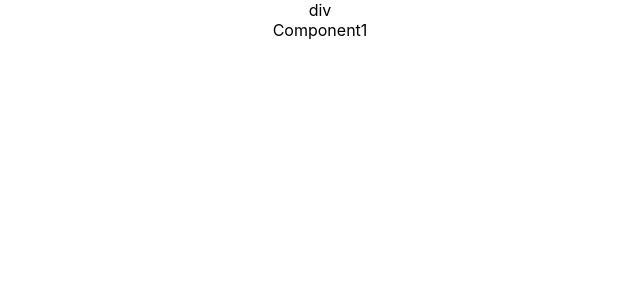
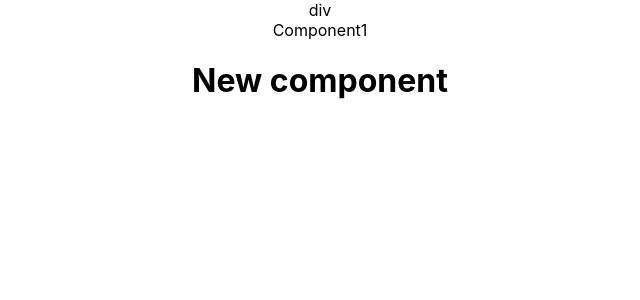
Before and after one commit to Renoy37/demo, a React (Create React App) app: page / in a window 1280 px wide. Shown: the top 300 px of the page, without its empty margins (320-960 px from the left). Built offline with nearby package versions, Linux system fonts and the light colour scheme.

Commit message:
New Done

```diff
--- a/src/components/Component1.js
+++ b/src/components/Component1.js
@@ -1,7 +1,12 @@
 import React from "react";
 
 function Component1() {
-  return <div>Component1</div>;
+  return (
+    <div>
+      Component1
+      <h1>New component</h1>
+    </div>
+  );
 }
 
 export default Component1;
```
